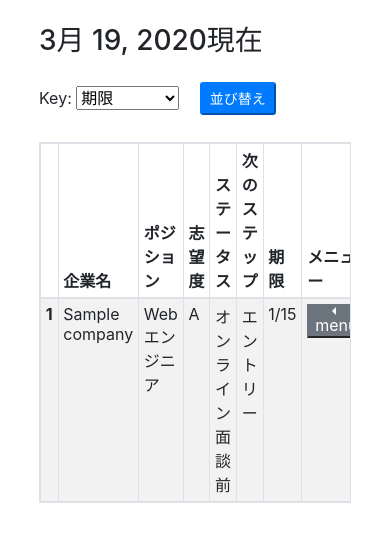
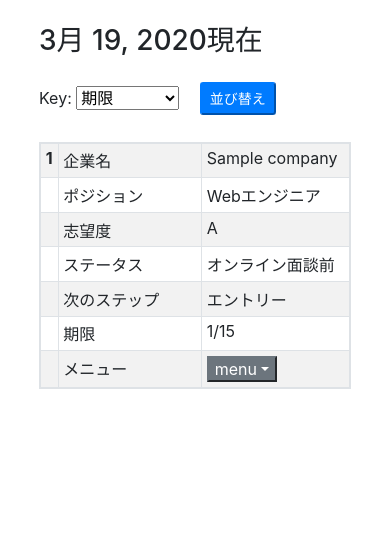
Before and after one commit to ShuheiKuriki/shukatsu_app, a Django app: page /company/list/deadline in a window 390 px wide. Shown: the part 56-598 px from the top of the page. Run offline with Django 3.2, Linux system fonts and the light colour scheme; a user stored in the database is signed in; tables that the repository leaves empty hold one stand-in row (values such as "Sample post"); some libraries are stand-ins or nearby versions.

Commit message:
レスポンシブデザイン

```diff
--- a/templates/company/company_list.html
+++ b/templates/company/company_list.html
@@ -13,31 +13,45 @@
 {% endblock %}
 {% block content2 %}
     <!-- xs -->
-        <table class='table table-sm table-striped table-bordered table-responsive d-block d-xl-none'>
-          <thead>
-            <tr>
-              <th scope='col'></th>
-              <th scope='col'>企業名<span class='text-danger'></span></th>
-              <th scope='col'>ポジション</th>
-              <th scope='col'>志望度</th>
-              <th scope='col'>ステータス</th>
-              <th scope='col'>次のステップ</th>
-              <th scope='col'>期限</th>
-              <th scope='col'>メニュー</th>
-            </tr>
-          </thead>
+        <table class='table table-sm table-striped table-bordered table-responsive d-block d-md-none'>
+          <thead></thead>
           <tbody>
             {% for company in company_list %}
               <tr>
-                <th name="num_data" scope='row'>{{ forloop.counter }}</th>
-                <td>{{ company.name }}</td>
+                <th scope='row'>{{ forloop.counter }}</th>
+                <td class="w-50" scope='col'>企業名<span class='text-danger'></span></td>
+                <td class="w-50" scope='col'>{{ company.name }}</td>
+              </tr>
+              <tr>
+                <th scope='row'></th>
+                <td scope='col'>ポジション</td>
                 <td>{{ company.position }}</td>
-                <td>{{ company.desire }}</td>
-                <td>{{ company.status }}</td>
-                <td>{{ company.next }}</td>
-                <td>{{ company.deadline.month }}/{{ company.deadline.day }}</td>
-                <td>
-                  <div class="d-block d-xl-none dropleft">
+              </tr>
+              <tr>
+                <th scope='row'></th>
+                <td scope='col'>志望度</td>
+                <td scope='col'>{{ company.desire }}</td>
+              </tr>
+              <tr>
+                <th scope='row'></th>
+                <td scope='col'>ステータス</td>
+                <td scope='col'>{{ company.status }}</td>
+              </tr>
+              <tr>
+                <th scope='row'></th>
+                <td scope='col'>次のステップ</td>
+                <td scope='col'>{{ company.next }}</td>
+              </tr>
+              <tr>
+                <th scope='row'></th>
+                <td scope='col'>期限</td>
+                <td scope='col'>{{ company.deadline.month }}/{{ company.deadline.day }}</td>
+              </tr>
+              <tr>
+                <th scope='row'></th>
+                <td scope='col'>メニュー</td>
+                <td scope='col'>
+                  <div class="d-block d-md-none dropdown">
                     <button type="button" class="btn-xs btn-secondary dropdown-toggle" data-toggle="dropdown"><span class="caret"></span>menu</button>
                     <ul class="dropdown-menu" role="menu">
                       <li><a class='btn btn-warning btn-block' href="{% url 'company:info' company.id %}">企業情報</a></li>
@@ -50,12 +64,12 @@
             {% endfor %}
           </tbody>
         </table>
-    <!-- xl -->
-        <table class='table table-striped table-bordered d-none d-xl-block'>
+    <!-- md -->
+        <table class='table table-striped table-bordered d-none d-md-block'>
           <thead>
             <tr>
               <th scope='col'></th>
-              <th class="w-25" scope='col'>企業名<span class='text-danger'></span></th>
+              <th scope='col'>企業名<span class='text-danger'></span></th>
               <th class="w-25" scope='col'>ポジション</th>
               <th scope='col'>志望度</th>
               <th scope='col'>ステータス</th>
@@ -67,7 +81,7 @@
           <tbody>
             {% for company in company_list %}
               <tr>
-                <th name="num_data" scope='row'>{{ forloop.counter }}</th>
+                <th scope='row'>{{ forloop.counter }}</th>
                 <td>{{ company.name }}</td>
                 <td>{{ company.position }}</td>
                 <td>{{ company.desire }}</td>
@@ -75,7 +89,7 @@
                 <td>{{ company.next }}</td>
                 <td>{{ company.deadline.month }}/{{ company.deadline.day }}</td>
                 <td>
-                  <div class="d-none d-xl-block dropdown">
+                  <div class="d-none d-md-block dropdown">
                     <button type="button" class="btn-xs btn-secondary dropdown-toggle" data-toggle="dropdown"><span class="caret"></span>menu</button>
                     <ul class="dropdown-menu" role="menu">
                       <li><a class='btn btn-warning btn-block' href="{% url 'company:info' company.id %}">企業情報</a></li>
```
